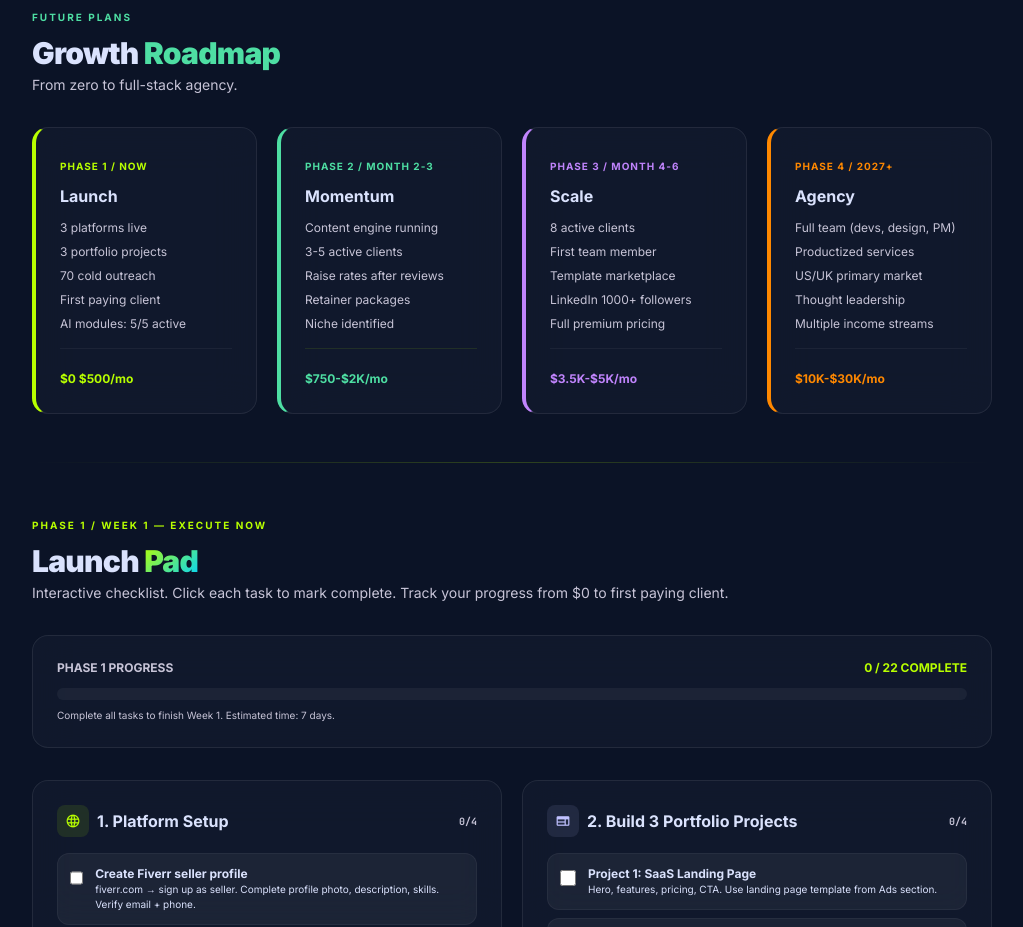
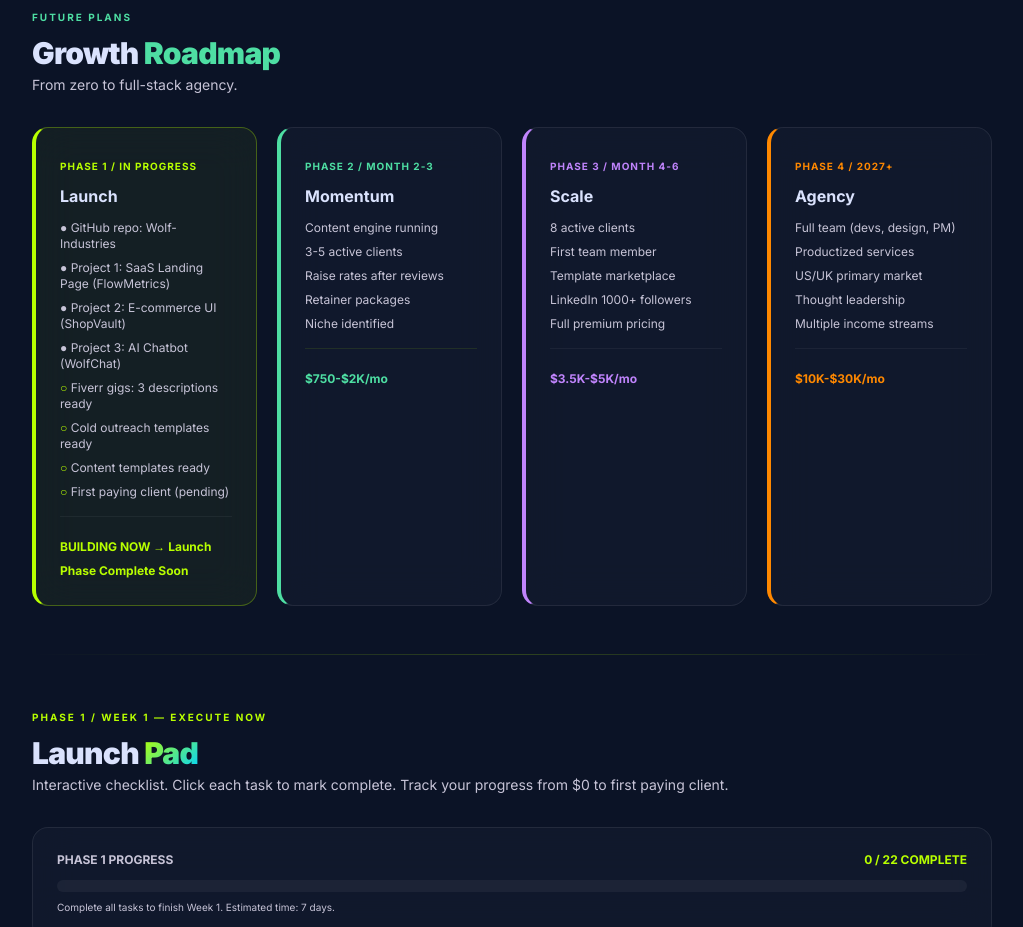
Before and after one commit to himansasadeworiginal-afk/Plan, a plain HTML site: page index.html in a window 1280 px wide. Shown: the part 5475-6402 px from the top of the page, without its empty margins (256-1279 px from the left). Drawn offline with nearby package versions, Linux system fonts and the light colour scheme.

```diff
--- a/index.html
+++ b/index.html
@@ -881,17 +881,20 @@
       <p class="text-muted text-sm mt-1">From zero to full-stack agency.</p>
     </div>
     <div class="grid grid-cols-1 md:grid-cols-4 gap-5 reveal">
-      <div class="glass rounded-2xl p-6 border-l-4 border-l-wolf">
-        <span class="text-[10px] font-bold tracking-widest text-wolf">PHASE 1 / NOW</span>
+      <div class="glass rounded-2xl p-6 border-l-4 border-l-wolf border-wolf/30 bg-wolf/5">
+        <span class="text-[10px] font-bold tracking-widest text-wolf">PHASE 1 / IN PROGRESS</span>
         <h4 class="font-bold mt-2 mb-3">Launch</h4>
-        <ul class="space-y-2 text-xs text-muted">
-          <li> 3 platforms live</li>
-          <li> 3 portfolio projects</li>
-          <li> 70 cold outreach</li>
-          <li> First paying client</li>
-          <li> AI modules: 5/5 active</li>
+        <ul class="space-y-2 text-xs">
+          <li class="text-muted"><span class="text-tertlary font-bold">●</span> GitHub repo: Wolf-Industries</li>
+          <li class="text-muted"><span class="text-tertlary font-bold">●</span> Project 1: SaaS Landing Page (FlowMetrics)</li>
+          <li class="text-muted"><span class="text-tertlary font-bold">●</span> Project 2: E-commerce UI (ShopVault)</li>
+          <li class="text-muted"><span class="text-tertlary font-bold">●</span> Project 3: AI Chatbot (WolfChat)</li>
+          <li class="text-muted"><span class="text-wolf font-bold">○</span> Fiverr gigs: 3 descriptions ready</li>
+          <li class="text-muted"><span class="text-wolf font-bold">○</span> Cold outreach templates ready</li>
+          <li class="text-muted"><span class="text-wolf font-bold">○</span> Content templates ready</li>
+          <li class="text-muted"><span class="text-wolf font-bold">○</span> First paying client (pending)</li>
         </ul>
-        <div class="mt-4 pt-4 border-t border-white/5"><span class="text-xs font-bold text-wolf">$0 $500/mo</span></div>
+        <div class="mt-4 pt-4 border-t border-white/5"><span class="text-xs font-bold text-wolf">BUILDING NOW → Launch Phase Complete Soon</span></div>
       </div>
       <div class="glass rounded-2xl p-6 border-l-4 border-l-tertiary">
         <span class="text-[10px] font-bold tracking-widest text-tertiary">PHASE 2 / MONTH 2-3</span>
```
